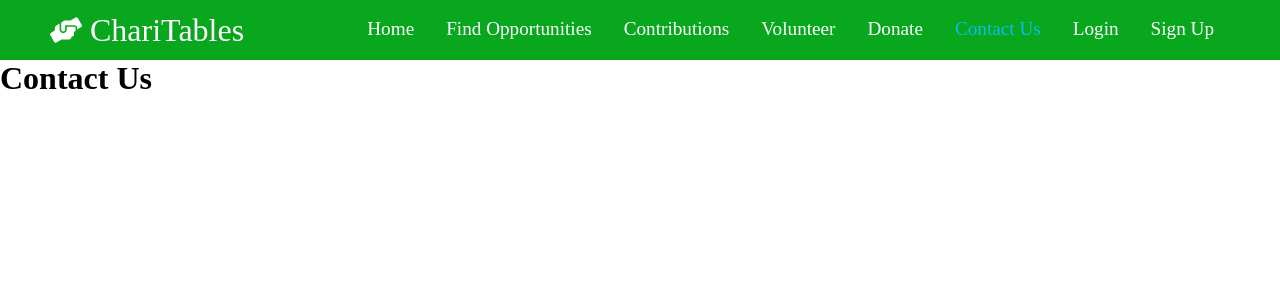
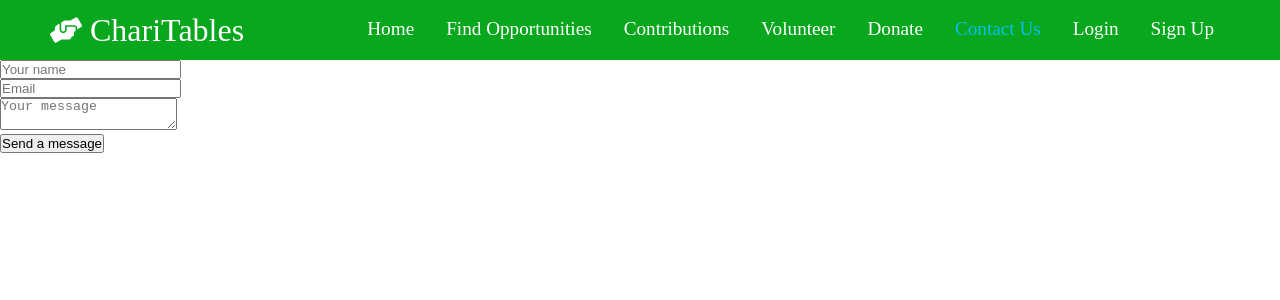
Before and after one commit to sarahnix/Chari-Tables, a React (Create React App) app in the folder client/charitables/: page /contact in a window 1280 px wide. Shown: the top 300 px of the page. Built offline with nearby package versions, Linux system fonts and the light colour scheme.

Commit message:
Fix contact page

```diff
--- a/client/charitables/src/routes/Contact.js
+++ b/client/charitables/src/routes/Contact.js
@@ -1,11 +1,45 @@
-import React from "react";
+import React, { useState } from "react";
 
-function Contact() {
+const FORM_ENDPOINT =
+  "https://public.herotofu.com/v1/83857590-70fa-11ed-a377-655c67143cec";
+
+const Contact = () => {
+  const [submitted, setSubmitted] = useState(false);
+  const handleSubmit = () => {
+    setTimeout(() => {
+      setSubmitted(true);
+    }, 100);
+  };
+
+  if (submitted) {
+    return (
+      <>
+        <h2>Thank you for your message!</h2>
+      </>
+    );
+  }
+
   return (
-    <div className="contact">
-      <h1>Contact Us</h1>
-    </div>
+    <form
+      action={FORM_ENDPOINT}
+      onSubmit={handleSubmit}
+      method="POST"
+      target="_blank"
+    >
+      <div>
+        <input type="text" placeholder="Your name" name="name" required />
+      </div>
+      <div>
+        <input type="email" placeholder="Email" name="email" required />
+      </div>
+      <div>
+        <textarea placeholder="Your message" name="message" required />
+      </div>
+      <div>
+        <button type="submit"> Send a message </button>
+      </div>
+    </form>
   );
-}
+};
 
 export default Contact;
```
